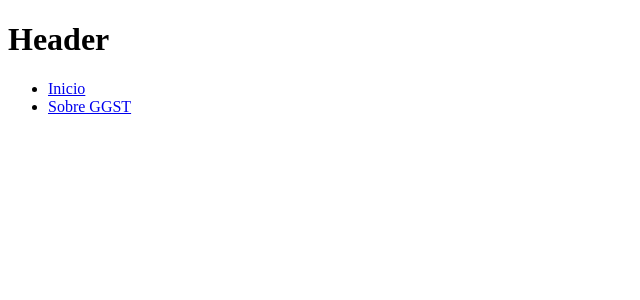
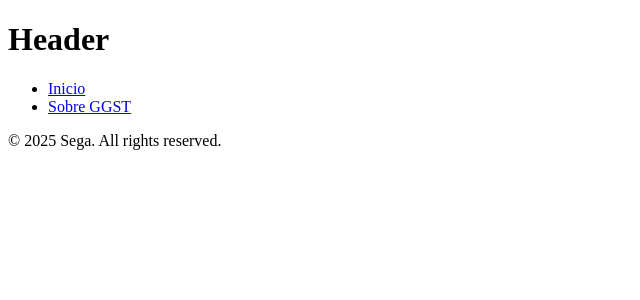
Before and after one commit to LorenzoAletto/guiltySite, a React (Create React App) app in the folder guilty-site/: page / in a window 1280 px wide. Shown: the top 300 px of the page, without its empty margins (0-640 px from the left). Built offline with nearby package versions, Linux system fonts and the light colour scheme.

Commit message:
footer fix

```diff
--- a/guilty-site/src/App.jsx
+++ b/guilty-site/src/App.jsx
@@ -1,12 +1,16 @@
 import './index.css'
 import Header from './components/header';
+import Footer from './components/footer';
 
 function App() {
   return (
     <div>
       <Header/>
+      {/* <div>
+        <h1>Cuerpito</h1>
+      </div> */}
+      <Footer/>
     </div>
-
   );
 }
 
--- a/guilty-site/src/components/footer.jsx
+++ b/guilty-site/src/components/footer.jsx
@@ -3,8 +3,8 @@ import './footer.css';
 
 const Footer = () => {
   return (
-    <footer class="footer">
-      <p>© 2025 My Website. All rights reserved.</p>
+    <footer className="p-5 bg-gray-800/40 text-center text-sm text-white absolute bottom-0 w-full">
+      <p>© 2025 Sega. All rights reserved.</p>
     </footer>
   );
 };
```
